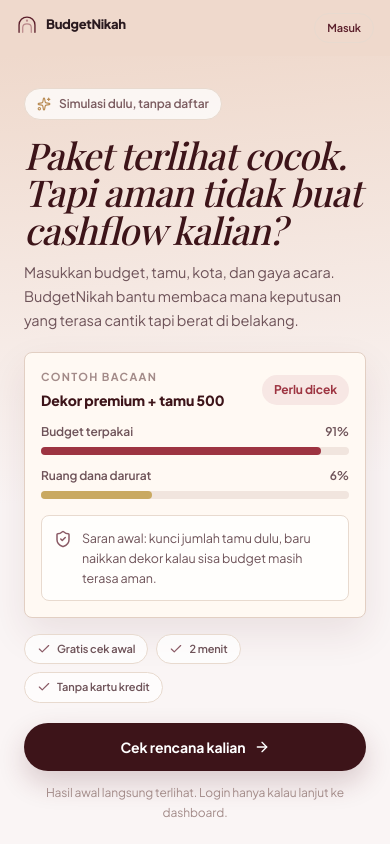
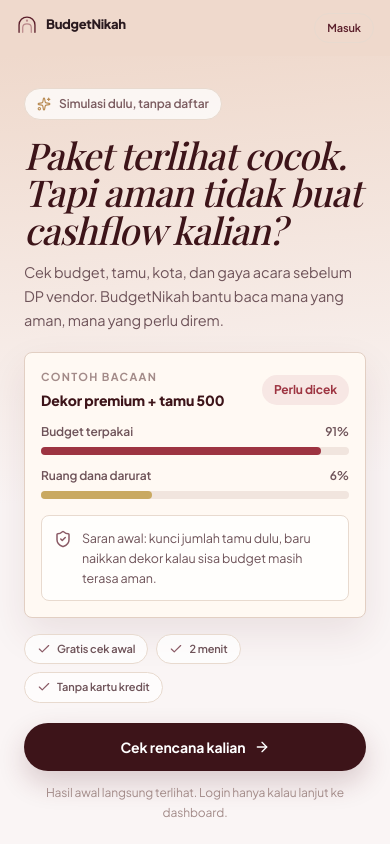
Before and after one commit to farhanafgany/Budget_Nikah, a Next.js app: page / in a window 390 px wide. Shown: the top 844 px of the page. Built offline with nearby package versions, Linux system fonts and the light colour scheme; no server answers; a web font is replaced by a local one.

Commit message:
Refine mobile hero subcopy

```diff
--- a/src/components/landing/MobileHero.tsx
+++ b/src/components/landing/MobileHero.tsx
@@ -31,7 +31,7 @@ export function MobileHero() {
       </h1>
 
       <p className="mt-3 max-w-[330px] text-[14.5px] leading-6 text-[#6E5359]">
-        Masukkan budget, tamu, kota, dan gaya acara. BudgetNikah bantu membaca mana keputusan yang terasa cantik tapi berat di belakang.
+        Cek budget, tamu, kota, dan gaya acara sebelum DP vendor. BudgetNikah bantu baca mana yang aman, mana yang perlu direm.
       </p>
 
       <div className="mt-5 rounded-[8px] border border-[#E2CFC3] bg-[#FFF9F3] p-4 shadow-[0_16px_38px_rgba(90,30,42,0.095)]">
```
